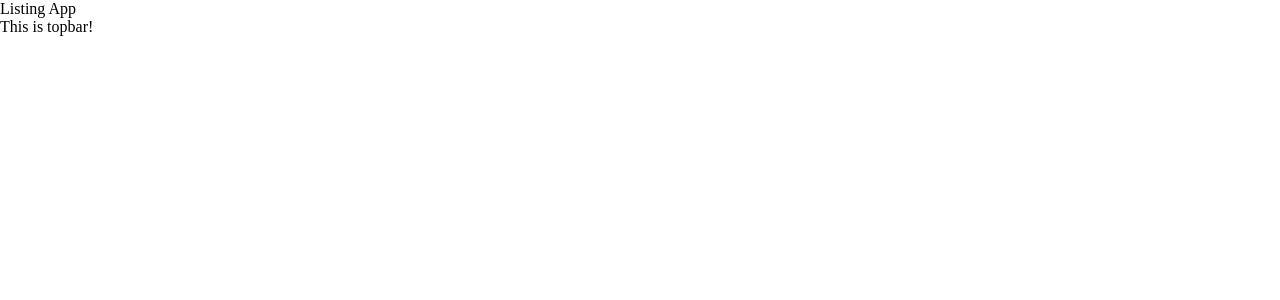
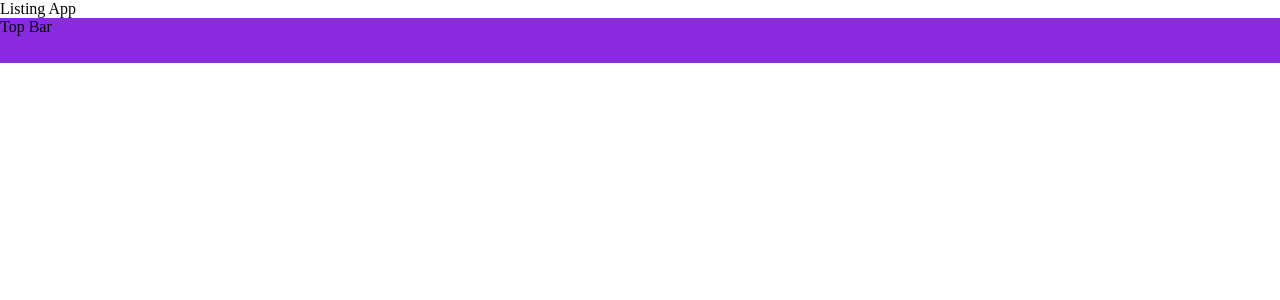
Before and after one commit to viettu2k/react-listing-app, a React (Create React App) app: page / in a window 1280 px wide. Shown: the top 300 px of the page. Built offline with nearby package versions, Linux system fonts and the light colour scheme.

Commit message:
styling TopBar

```diff
--- a/src/App.js
+++ b/src/App.js
@@ -1,4 +1,5 @@
 import TopBar from "./components/topbar/TopBar";
+import React from "react";
 
 function App() {
   return (
--- a/src/components/topbar/TopBar.css
+++ b/src/components/topbar/TopBar.css
@@ -0,0 +1,7 @@
+.topbar {
+    width: 100%;
+    height: 45px;
+    background-color: blueviolet;
+    position: sticky;
+    top: 0;
+}
--- a/src/components/topbar/TopBar.jsx
+++ b/src/components/topbar/TopBar.jsx
@@ -1,5 +1,7 @@
 import React from "react";
+import "./TopBar.css";
 
+// React component returns JSX kind or markup
 export default function TopBar() {
-  return <div>This is topbar!</div>;
+  return <div className="topbar"> Top Bar</div>;
 }
```
